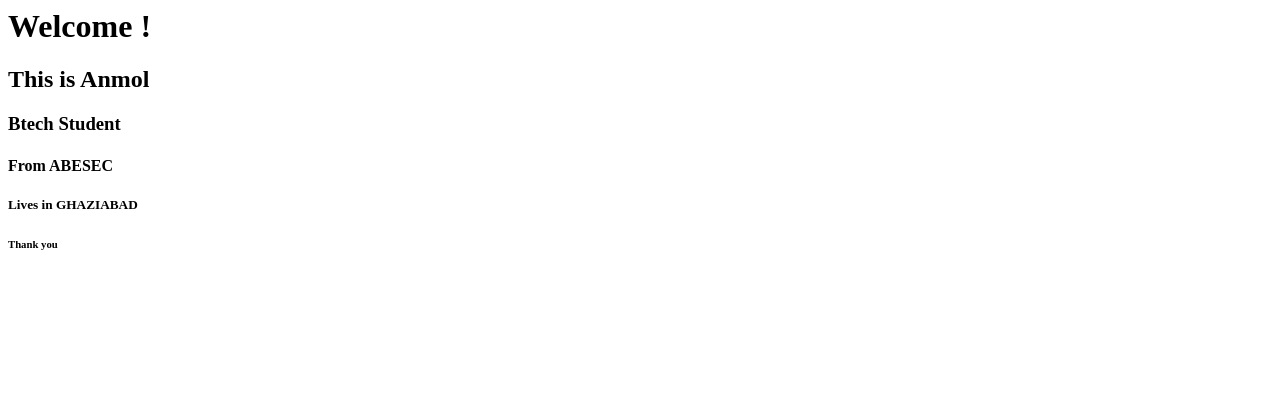
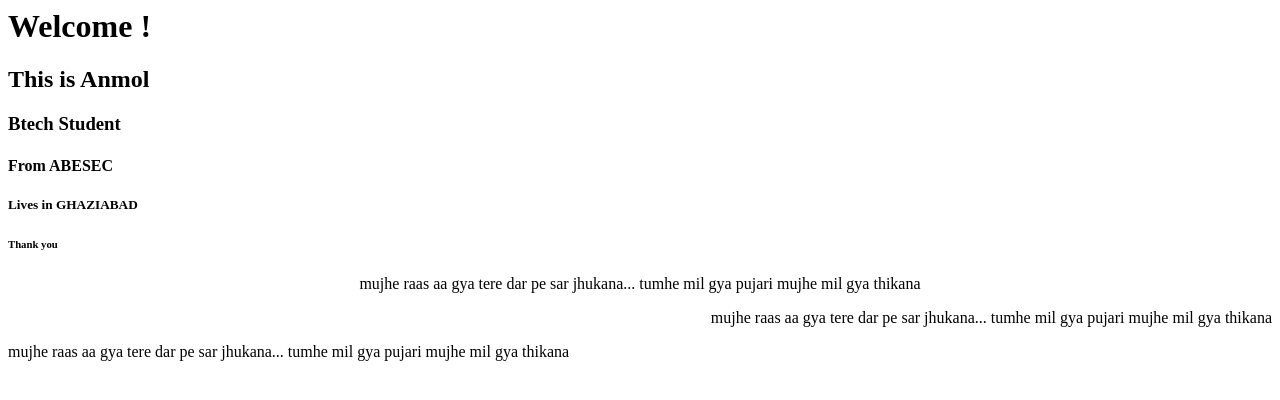
Before and after one commit to being-anm0l/Anmol, a plain HTML site: page index.html in a window 1280 px wide. Drawn offline with Linux system fonts and the light colour scheme.

Commit message:
Update index.html

```diff
--- a/index.html
+++ b/index.html
@@ -9,5 +9,8 @@
  <h4> From ABESEC </h4>
  <h5> Lives in GHAZIABAD </h5>
  <h6> Thank you </h6>
+ <p style="text-align: center;">mujhe raas aa gya tere dar pe sar jhukana... tumhe mil gya pujari mujhe mil gya thikana</p>
+ <p style="text-align: right;">mujhe raas aa gya tere dar pe sar jhukana... tumhe mil gya pujari mujhe mil gya thikana</p>
+ <p style="text-align: left;">mujhe raas aa gya tere dar pe sar jhukana... tumhe mil gya pujari mujhe mil gya thikana</p>
 </body>
   </html>
```
